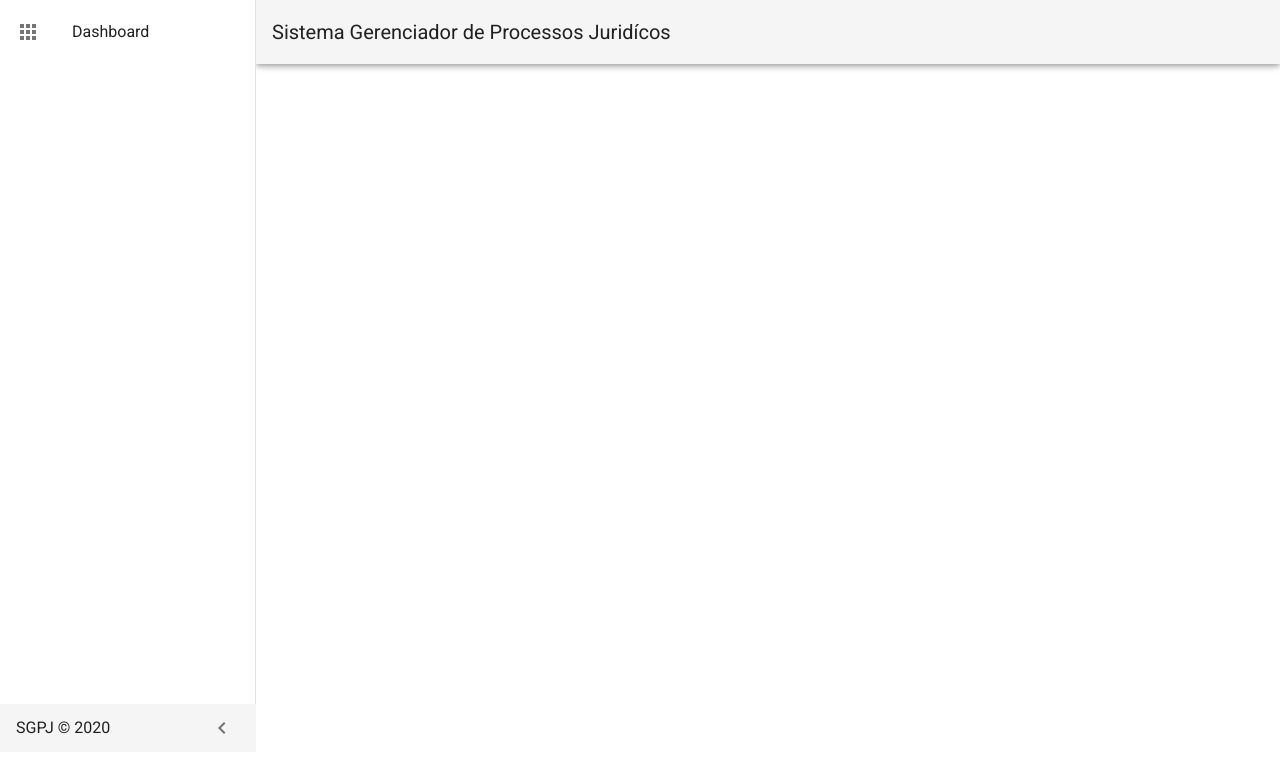
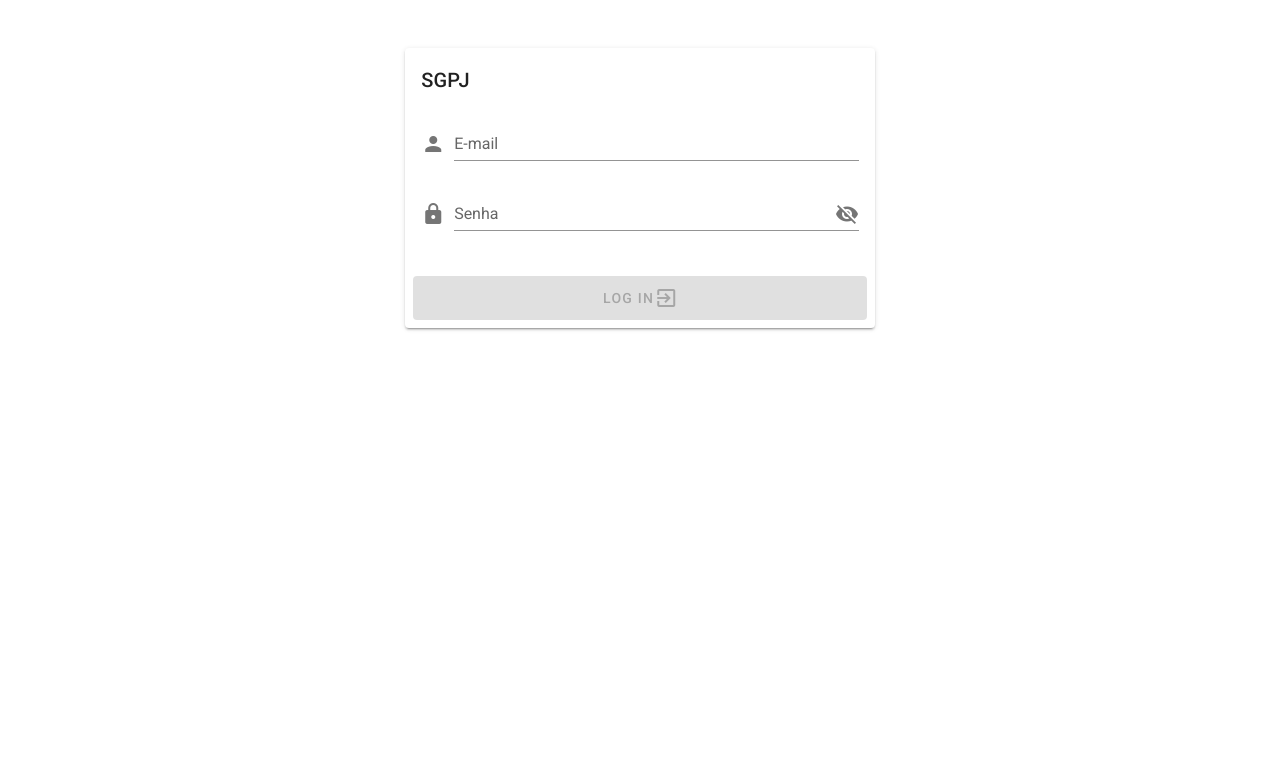
Before and after one commit to LucasVmigotto/sgpj, a Nuxt app in the folder packages/app/: page /login in a window 1280 px wide. Shown: the top 772 px of the page. Built offline with nearby package versions, Linux system fonts and the light colour scheme.

Commit message:
feat(app): add basic login view

```diff
--- /dev/null
+++ b/packages/app/pages/login.vue
@@ -0,0 +1,75 @@
+<template>
+  <v-app>
+    <v-card>
+      <v-card-title>SGPJ</v-card-title>
+      <v-card-text>
+        <v-form ref="form">
+          <v-text-field
+            v-model="username"
+            :rules="[ rules.required, rules.validMail ]"
+            label="E-mail"
+            hint="username@email.com"
+            prepend-icon="mdi-account"
+            clearable
+          />
+          <v-text-field
+            v-model="password"
+            :append-icon="showPassword ? 'mdi-eye' : 'mdi-eye-off'"
+            :type="showPassword ? 'text' : 'password'"
+            :rules="[ rules.required ]"
+            prepend-icon="mdi-lock"
+            label="Senha"
+            hint="******"
+            @click:append="showPassword = !showPassword"
+          />
+        </v-form>
+      </v-card-text>
+      <v-card-actions>
+        <v-btn
+          large
+          block
+          color="primary"
+          :disabled="invalidForm"
+          :loading="loading"
+          @click="subbmitLogin"
+        >
+          Log in<v-icon>mdi-login-variant</v-icon>
+        </v-btn>
+      </v-card-actions>
+    </v-card>
+  </v-app>
+</template>
+
+<script>
+import { mapGetters, mapActions } from 'vuex'
+export default {
+  layout: 'login',
+  data: () => ({
+    username: '',
+    password: '',
+    showPassword: false,
+    rules: {
+      required: value => !!value || 'Campo obrigatório',
+      validMail: value => value
+        .match(/^[\w\d]+@[\w\d]+(\.\w+)+$/g) || 'O E-mail inserido é inválido'
+    }
+  }),
+  computed: {
+    ...mapGetters(['loading']),
+    invalidForm () {
+      return (
+        !this.username ||
+        !this.username.match(/^[\w\d]+@[\w\d]+(\.\w+)+$/g) ||
+        !this.password ||
+        this.password.length < 7
+      )
+    }
+  },
+  methods: {
+    ...mapActions('user', ['login']),
+    subbmitLogin () {
+      this.$router.push({ name: 'index' })
+    }
+  }
+}
+</script>
```
